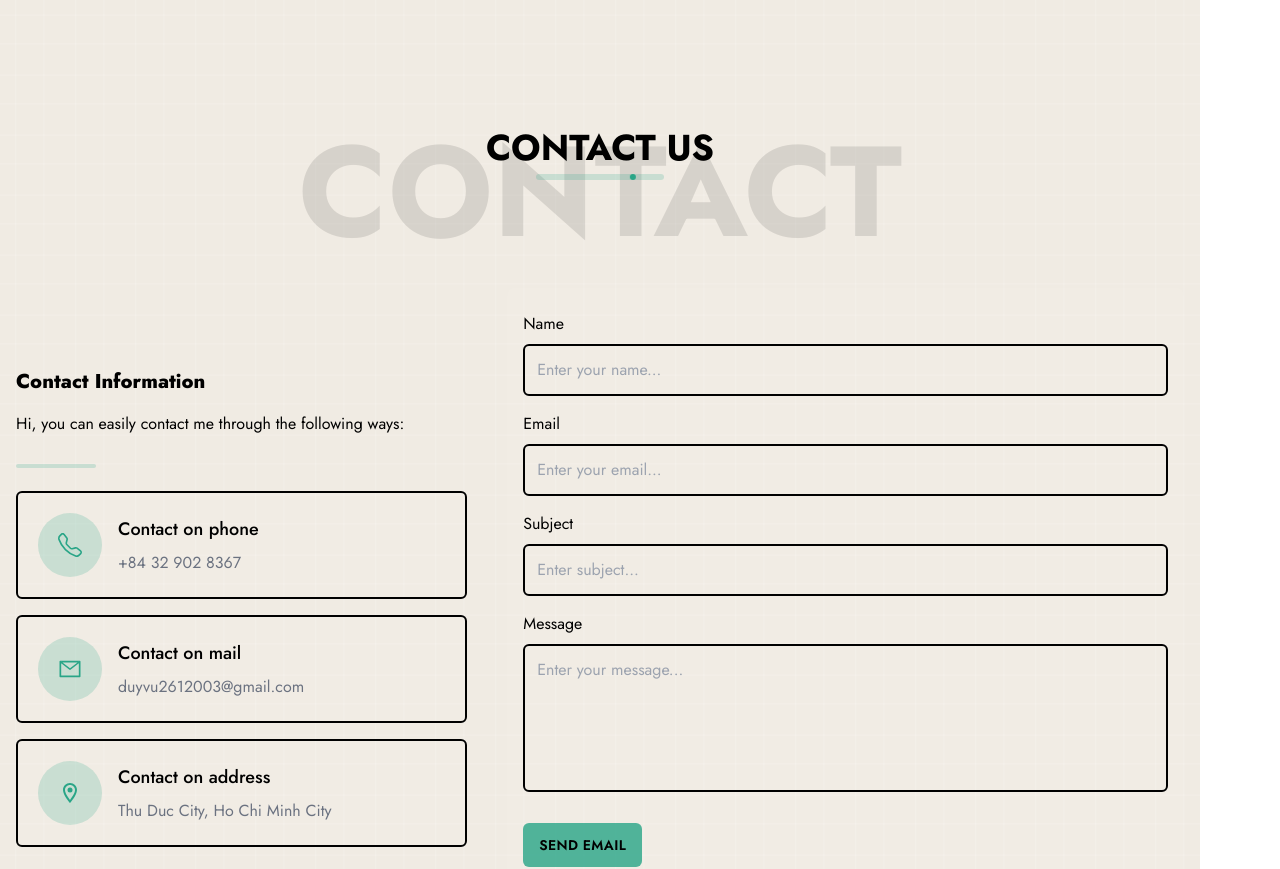
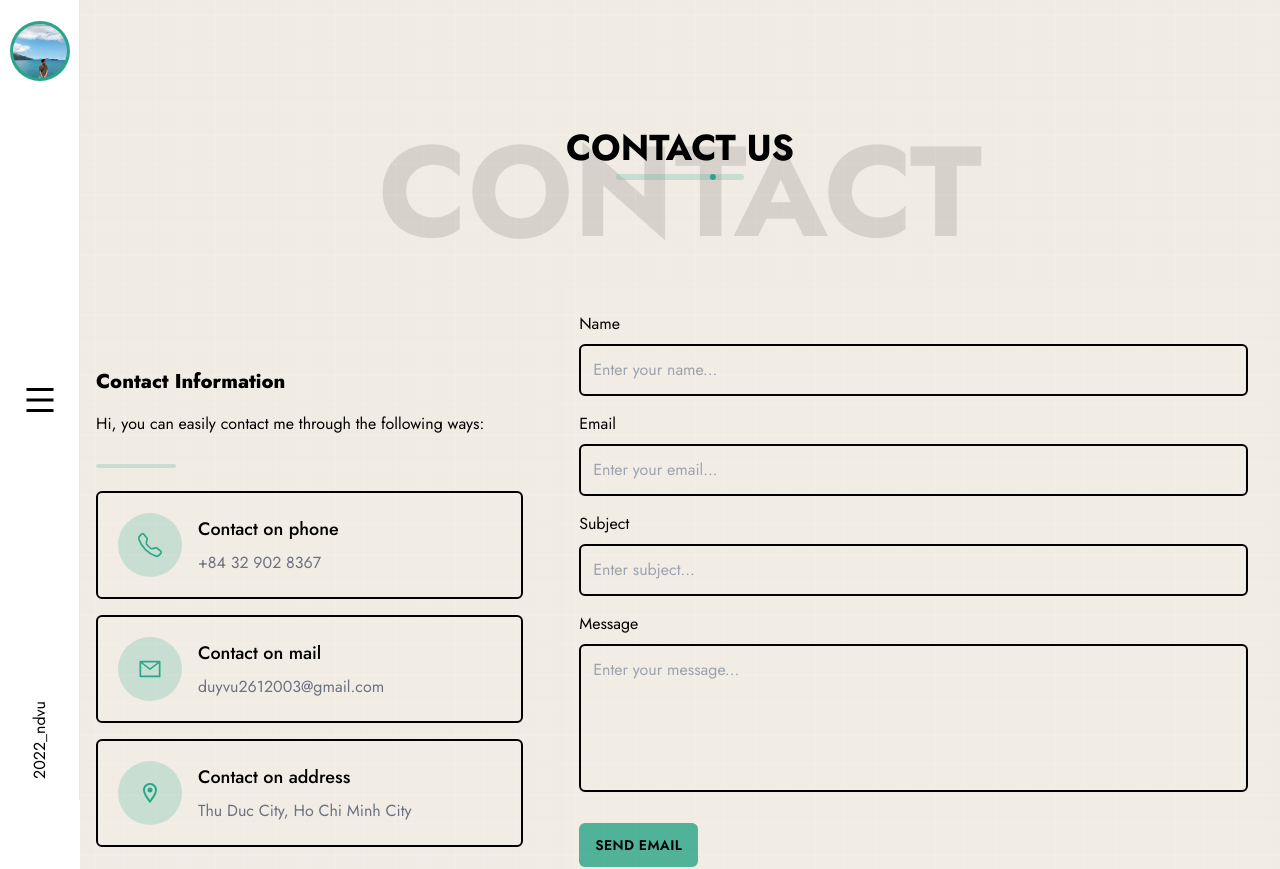
Before and after one commit to viet2109/Profile, a React (Create React App) app: page /contact in a window 1280 px wide. Shown: the top 869 px of the page. Built offline with nearby package versions, Linux system fonts and the light colour scheme.

Commit message:
version 1

```diff
--- a/src/components/Sidebar/Sidebar.jsx
+++ b/src/components/Sidebar/Sidebar.jsx
@@ -42,7 +42,7 @@ export default function Sidebar() {
                     </Link>
                 ))}
             </div>
-            {/* <div className="top-0 h-full z-50 md:fixed bg-white">
+            <div className="top-0 h-full z-50 md:fixed bg-white">
 
                 <div className=' w-20 h-full md:flex flex-col justify-around items-center border-r hidden'>
                     <div className="h-[40%]">
@@ -64,7 +64,7 @@ export default function Sidebar() {
 
 
 
-            </div> */}
+            </div>
 
         </>
     )
--- a/src/layouts/MainLayout.jsx
+++ b/src/layouts/MainLayout.jsx
@@ -5,7 +5,7 @@ export default function MainLayout({ children }) {
     return (
         <div className=' w-full relative'>
             <Sidebar />
-            <div className="md:left-sidebar-w md:w-menu-w left-0 w-full">
+            <div className="md:left-sidebar-w md:relative md:w-menu-w left-0 w-full">
                 {children}
             </div>
         </div>
--- a/src/pages/Contact.jsx
+++ b/src/pages/Contact.jsx
@@ -29,8 +29,8 @@ function Contact() {
     ]
     return (
         <Content title='contact us' titleBg='contact'>
-            <div className="p-4 flex gap-10">
-                <div className="w-[40%]  pt-20">
+            <div className="p-4 flex gap-10 flex-wrap">
+                <div className="w-[40%]  pt-20 flex-1">
                     <h4 className='mb-4 font-extrabold text-xl'>Contact Information</h4>
                     <p className='mb-3 text-base'>Hi, you can easily contact me through the following ways:</p>
                     <span class="w-20 h-1 inline-block bg-primary bg-opacity-20 rounded-full my-4"></span>
@@ -40,7 +40,7 @@ function Contact() {
                         ))
                     }
                 </div>
-                <div className="w-[60%]">
+                <div className="md:w-[60%] w-full">
                     <Form />
                 </div>
             </div>
--- a/src/pages/HomePage.jsx
+++ b/src/pages/HomePage.jsx
@@ -34,9 +34,9 @@ export default function HomePage() {
         }
     }, [])
     return (
-        <div className='w-screen h-screen  relative bg-section' style={{ backgroundImage: `url(${bg})` }}>
+        <div className='w-screen h-screen  relative bg-section overflow-hidden' style={{ backgroundImage: `url(${bg})` }}>
             {/* <img src="/images/avatar.jpg" alt="" className='w-full h-full object-cover opacity-20 absolute ' /> */}
-            <div className="absolute absolute-center text-center flex flex-col justify-center w-full px-4">
+            <div className="md:w-[60%] absolute absolute-center text-center flex flex-col justify-center w-full px-4">
                 <div className="w-[150px] h-[150px] margin-center relative fade-in duration-500">
                     <div className=" w-full  h-full rounded-full bg-red-400 relative bg-gradient-to-t from-primary to-black animate-rotate"></div>
                     <img src="/images/avatar.jpg" alt="" className='w-[140px] h-[140px] rounded-full absolute top-[5px] left-[5px]' />
@@ -71,8 +71,6 @@ export default function HomePage() {
                     ))}
                 </ul>
             </div>
-
-            {/*  */}
         </div>
     )
 }
```
